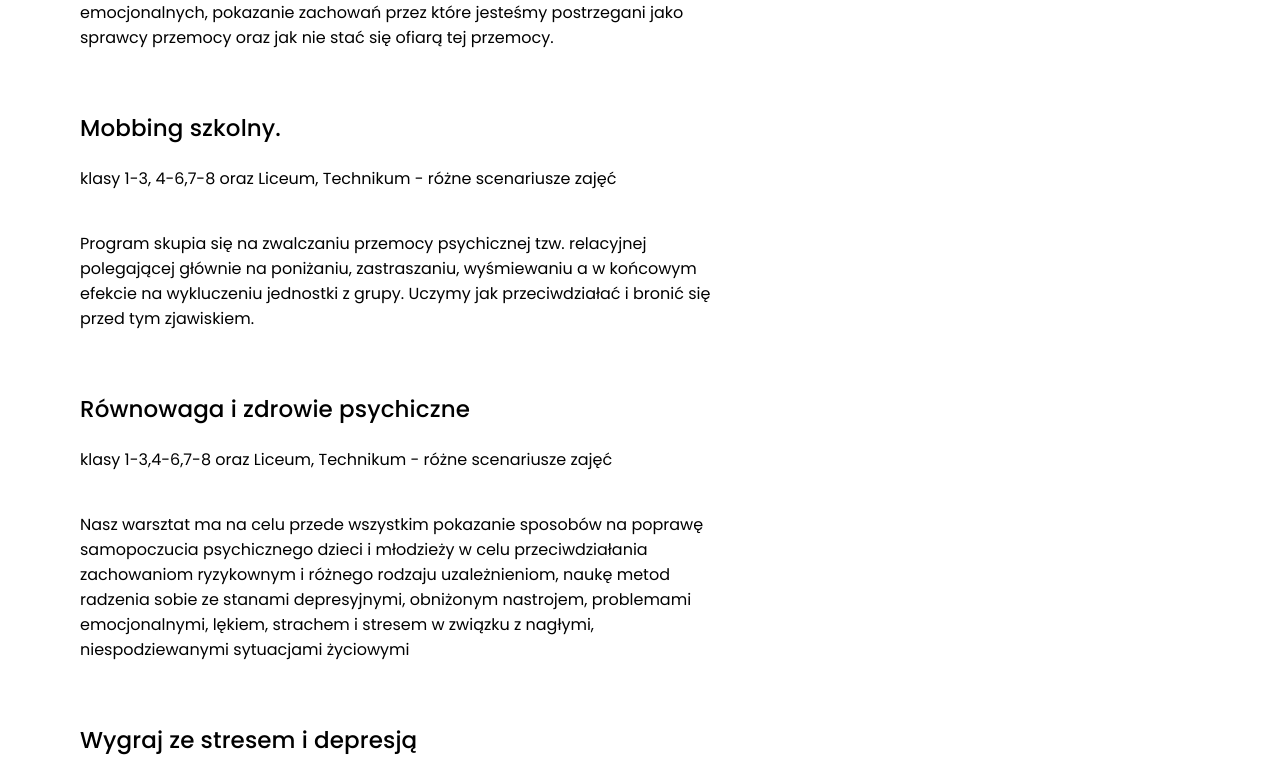
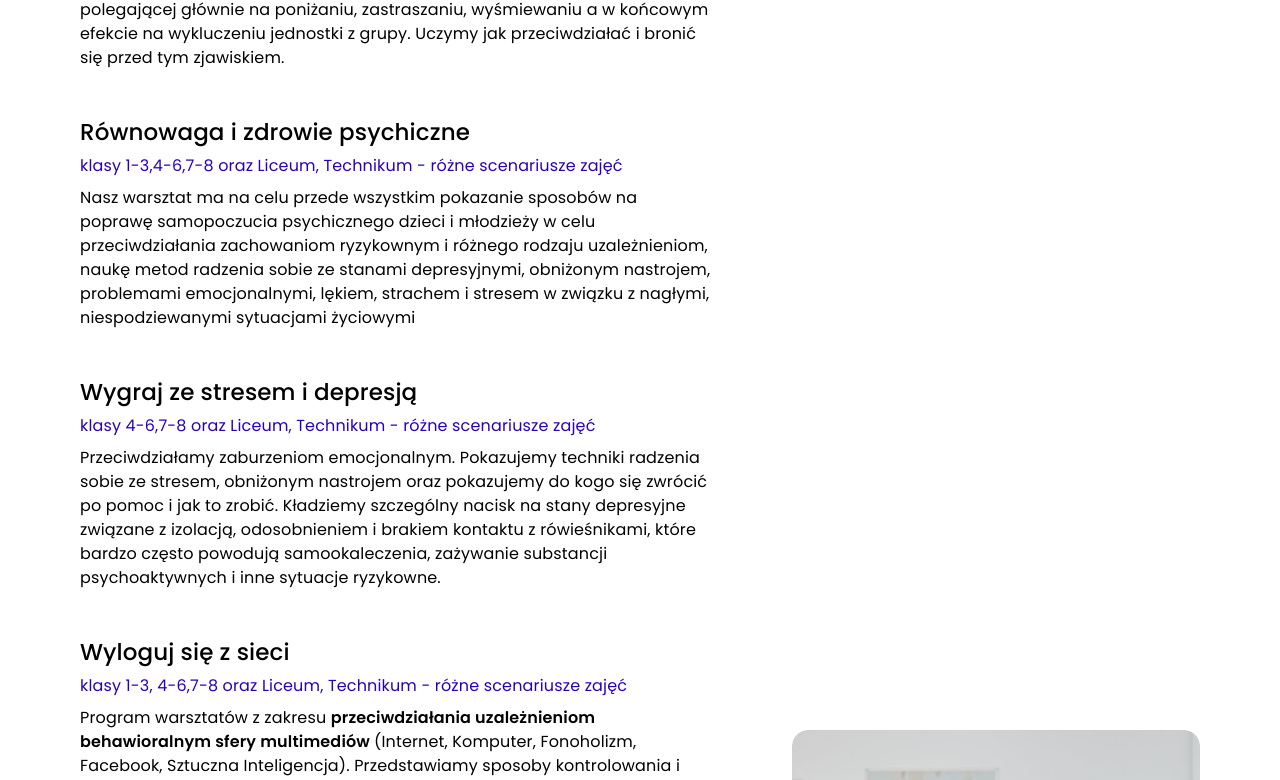
Before and after one commit to Marcin-Grabowski/expert, a plain HTML site: page warsztatydlaucziow.html in a window 1280 px wide. Shown: the part 1251-2031 px from the top of the page. Drawn offline with Linux system fonts and the light colour scheme.

Commit message:
Dodano nową funkcjonalność

```diff
--- a/styles.css
+++ b/styles.css
@@ -1189,6 +1189,7 @@ h1 {
     &.bold {
         /* Bold/Display/Display 1 */
         font-weight: 700;
+
         line-height: 64px;
     }
 }
@@ -1325,7 +1326,8 @@ h6 {
     }
 }
 
-p strong {
+p,
+strong {
     /* Regular/Body/Body 1 */
     font-family: Poppins;
     font-size: 16px;
```
